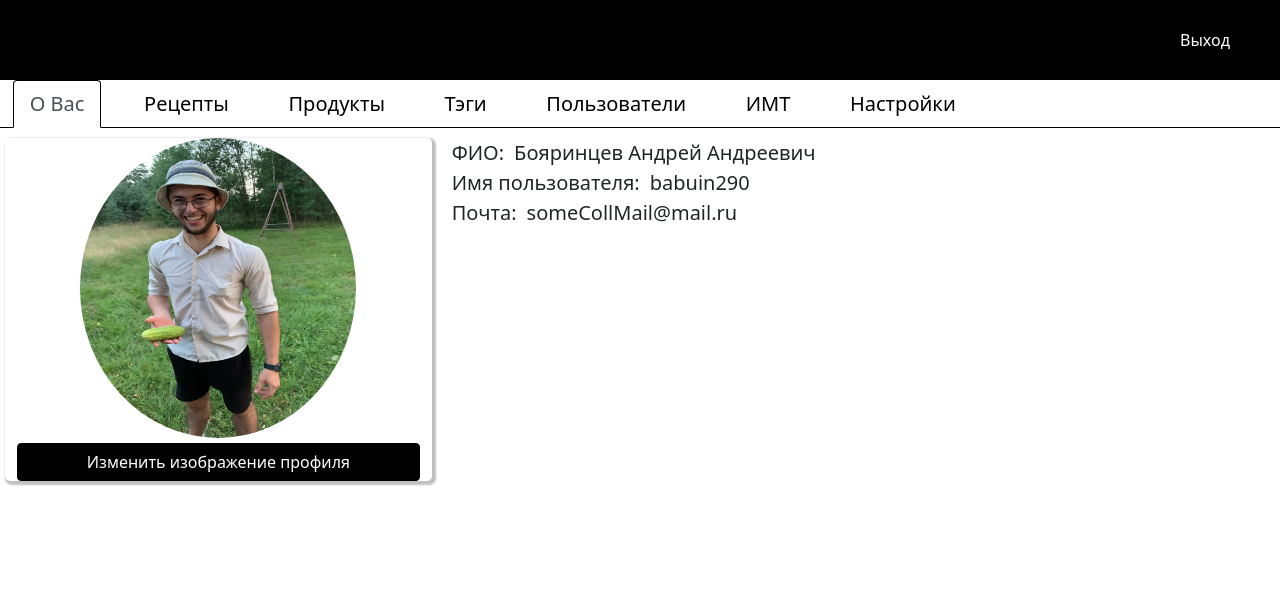
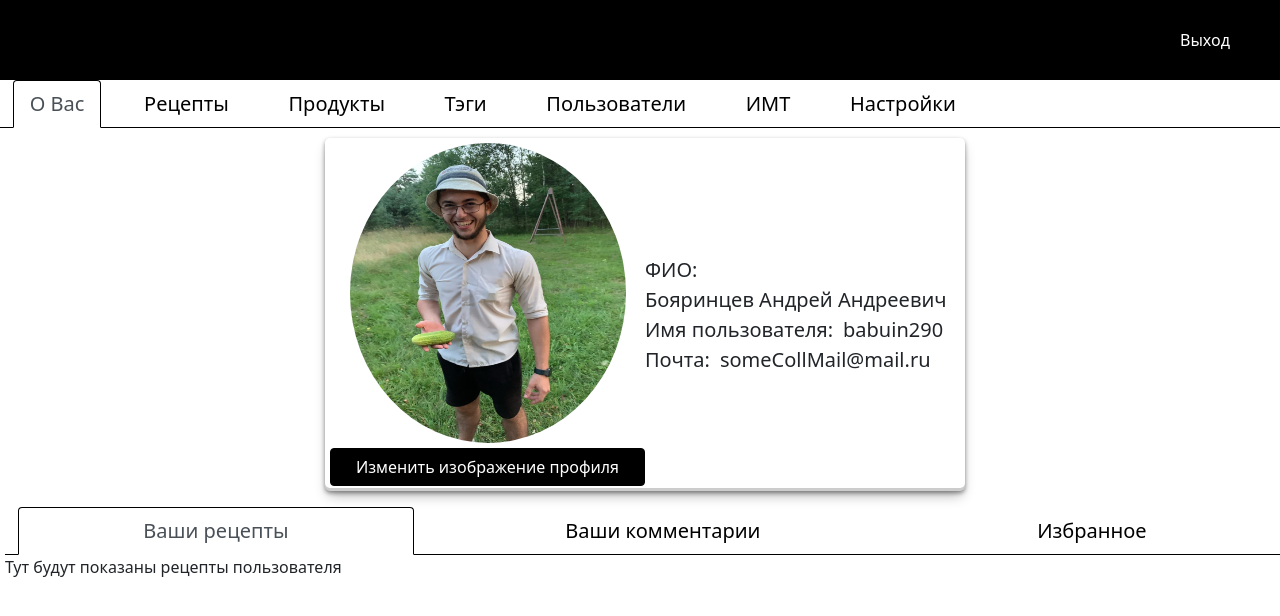
Before and after one commit to Fandoren/recipe_app_front, a React (Create React App) app: page /profile in a window 1280 px wide. Shown: the top 616 px of the page. Built offline with nearby package versions, Linux system fonts and the light colour scheme.

Commit message:
changed user info tab

```diff
--- a/src/components/profile/InfoTab.jsx
+++ b/src/components/profile/InfoTab.jsx
@@ -1,12 +1,17 @@
 import React from 'react';
-import { Container, Row, Col, Image, Button} from 'react-bootstrap';
+import { Container, Row, Col, Image, Button, Tabs, Tab} from 'react-bootstrap';
 import LabelItem from '../util/LabelItem';
+import UserRecipesTab from './UserRecipesTab';
+import UserCommentsTab from './UserCommentsTab';
+import UserFavoritesTab from './UserFavorites';
 
 function InfoTab() {
     return(
         <Container className='profile-page-info'>
-            <Row>
-                <Col className='profile-picture-container' xs={4}>
+            <Row className='justify-content-center mb-3'>
+                <Col className='profile-information-container' md={6}>
+                    <Row className='align-items-center'>
+                        <Col>
                             <Row className='justify-content-center'>
                                 <Image
                                     className='profile-picture'
@@ -19,7 +24,7 @@ function InfoTab() {
                                 </Button>
                             </Row>
                         </Col>
-                <Col className='profile-information-container'>
+                        <Col>
                             <Row>
                                 <LabelItem header={"ФИО"} info={"Бояринцев Андрей Андреевич"}/>
                             </Row>
@@ -31,6 +36,19 @@ function InfoTab() {
                             </Row>
                         </Col>
                     </Row>
+                </Col>
+            </Row>
+            <Tabs fill>
+                <Tab eventKey="recipes" title="Ваши рецепты">
+                    <UserRecipesTab/>
+                </Tab>
+                <Tab eventKey="comments" title="Ваши комментарии">
+                    <UserCommentsTab/>
+                </Tab>
+                <Tab eventKey="favorites" title="Избранное">
+                    <UserFavoritesTab/>
+                </Tab>
+            </Tabs>
         </Container>
     )
 }
--- /dev/null
+++ b/src/components/profile/UserCommentsTab.jsx
@@ -0,0 +1,12 @@
+import React from 'react';
+
+function UserCommentsTab() {
+
+    return(
+        <>
+            Тут будут показаны комментарии пользователя
+        </>
+    )
+}
+
+export default UserCommentsTab;
--- /dev/null
+++ b/src/components/profile/UserFavorites.jsx
@@ -0,0 +1,12 @@
+import React from 'react';
+
+function UserFavoritesTab() {
+
+    return(
+        <>
+            Тут будут показаны избранные рецепты пользователя (а может и категории)
+        </>
+    )
+}
+
+export default UserFavoritesTab;
--- /dev/null
+++ b/src/components/profile/UserRecipesTab.jsx
@@ -0,0 +1,12 @@
+import React from 'react';
+
+function UserRecipesTab() {
+
+    return(
+        <>
+            Тут будут показаны рецепты пользователя
+        </>
+    )
+}
+
+export default UserRecipesTab;
--- a/src/styles/util/itemcard.scss
+++ b/src/styles/util/itemcard.scss
@@ -2,10 +2,7 @@
     cursor: pointer;
     width: 350px;
     height: 300px;
-    box-shadow: 2px 2px 2px 2px #00000040;
-    border-radius: 5px;
-    overflow: hidden;
-    padding: 0;
+    box-shadow: rgba(0, 0, 0, 0.4) 0px 2px 4px, rgba(0, 0, 0, 0.3) 0px 7px 13px -3px, rgba(0, 0, 0, 0.2) 0px -3px 0px inset;    padding: 0;
     margin: 0;
 }
 
--- a/src/styles/util/profile.scss
+++ b/src/styles/util/profile.scss
@@ -10,9 +10,9 @@
     margin: 10px 5px 0px 5px !important;
 }
 
-.profile-picture-container {
-    box-shadow: 2px 2px 2px 2px #00000040;
-    border-radius: 5px;
+.profile-information-container {
+    padding: 5px;
+    box-shadow: rgba(0, 0, 0, 0.4) 0px 2px 4px, rgba(0, 0, 0, 0.3) 0px 7px 13px -3px, rgba(0, 0, 0, 0.2) 0px -3px 0px inset;    border-radius: 5px;
     .profile-picture {
         max-width: 300px;
         aspect-ratio: 1 / 1;
@@ -22,6 +22,3 @@
         margin-top: 5px;
     }
 }
-.profile-information-container {
-    margin-left: 20px !important;
-}
```
Lines whose indentation alone changed are shown as unchanged.
